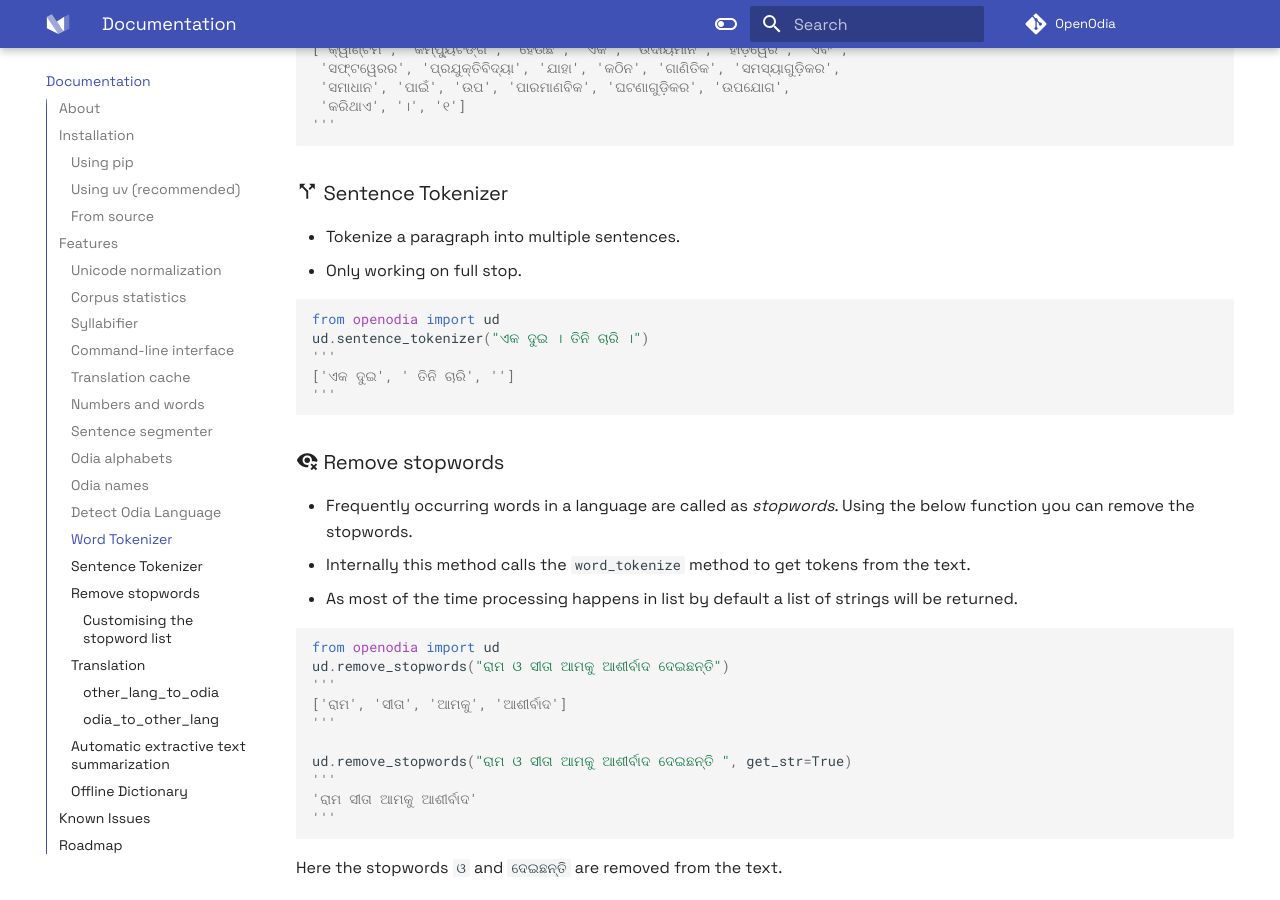
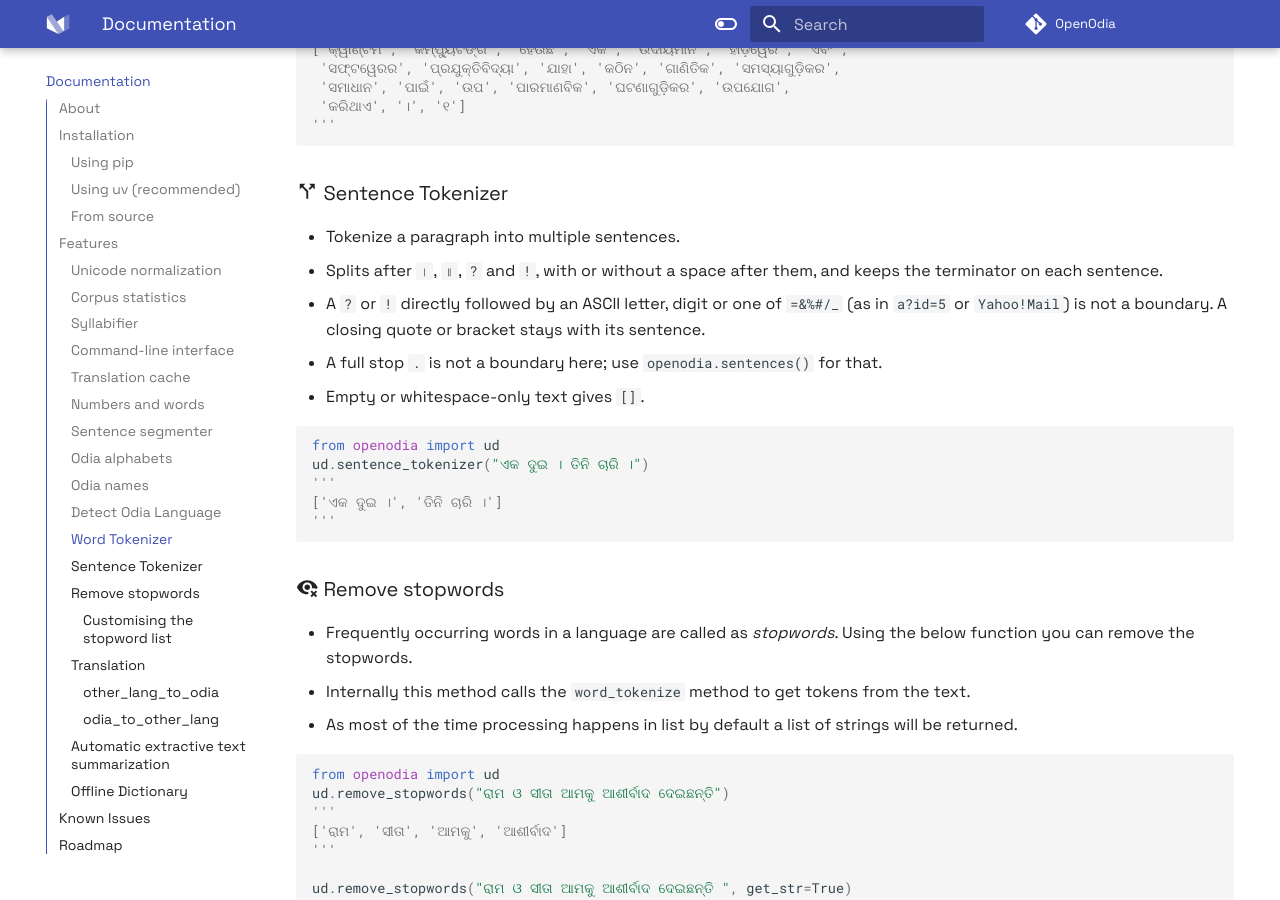
Before and after one commit to soumendrak/openodia, an MkDocs documentation site: the page built from docs/index.md, in a window 1280 px wide and 900 px high, scrolled down 9972 px. Built offline with MkDocs 1.6.1 and Material for MkDocs 9.7.7, drawn with Linux system fonts in a browser that asks for light colours; emoji names are drawn with the system emoji font; comment, search, counter and statistics services are not loaded; some of the changed text lies outside the part shown.

Commit message:
fix: ud.sentence_tokenizer splits on ।, ॥, ? and !

````diff
--- a/docs/index.md
+++ b/docs/index.md
@@ -303,9 +303,10 @@ sentences("Hello. World!", keep_terminators=False)
     vocabulary (e.g. trade names, place abbreviations) can be added by
     extending it in a wrapper module.
 
-??? note "Existing `ud.sentence_tokenizer` is unchanged"
-    The pre-existing helper continues to behave exactly as before (splits
-    on `" ।"` only). Adopt `openodia.sentences()` for new code.
+??? note "`ud.sentence_tokenizer` and `sentences()` differ"
+    `ud.sentence_tokenizer` splits on `।`, `॥`, `?` and `!` only.
+    `openodia.sentences()` also splits on `.` and `…` and knows Odia
+    abbreviations. `summarize` and `tokenize --sentences` use the former.
 
 ### :material-format-letter-case: Odia alphabets
 
@@ -469,13 +470,16 @@ ud.word_tokenizer(
 ### :material-call-split: Sentence Tokenizer
 
 - Tokenize a paragraph into multiple sentences.
-- Only working on full stop.
+- Splits after `।`, `॥`, `?` and `!`, with or without a space after them, and keeps the terminator on each sentence.
+- A `?` or `!` directly followed by an ASCII letter, digit or one of `=&%#/_` (as in `a?id=5` or `Yahoo!Mail`) is not a boundary. A closing quote or bracket stays with its sentence.
+- A full stop `.` is not a boundary here; use `openodia.sentences()` for that.
+- Empty or whitespace-only text gives `[]`.
 
 ```python
 from openodia import ud
 ud.sentence_tokenizer("ଏକ ଦୁଇ । ତିନି ଚାରି ।")
 '''
-['ଏକ ଦୁଇ', ' ତିନି ଚାରି', '']
+['ଏକ ଦୁଇ ।', 'ତିନି ଚାରି ।']
 '''
 ```
 
````
Also changed, not shown: AGENTS.md (+3 -3 lines), CHANGELOG.md (+1 -0 lines), 6 other files.
